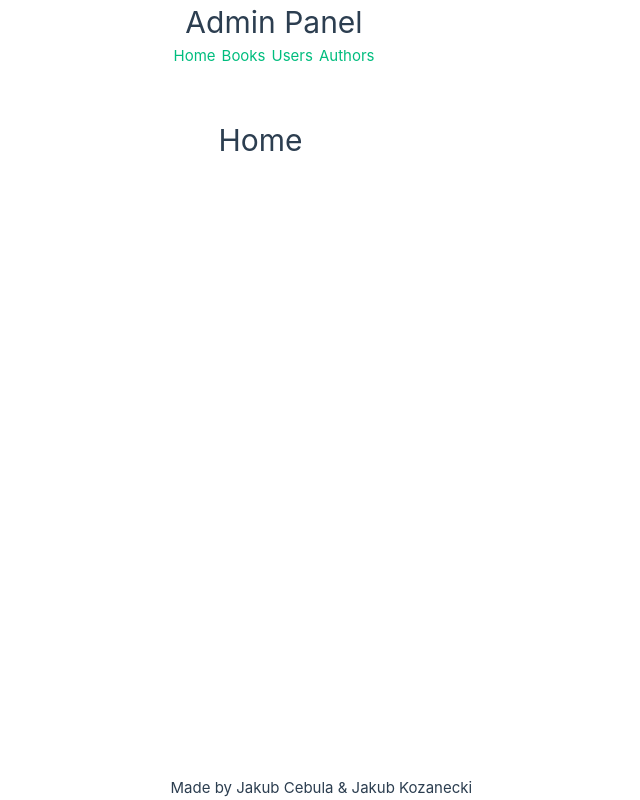
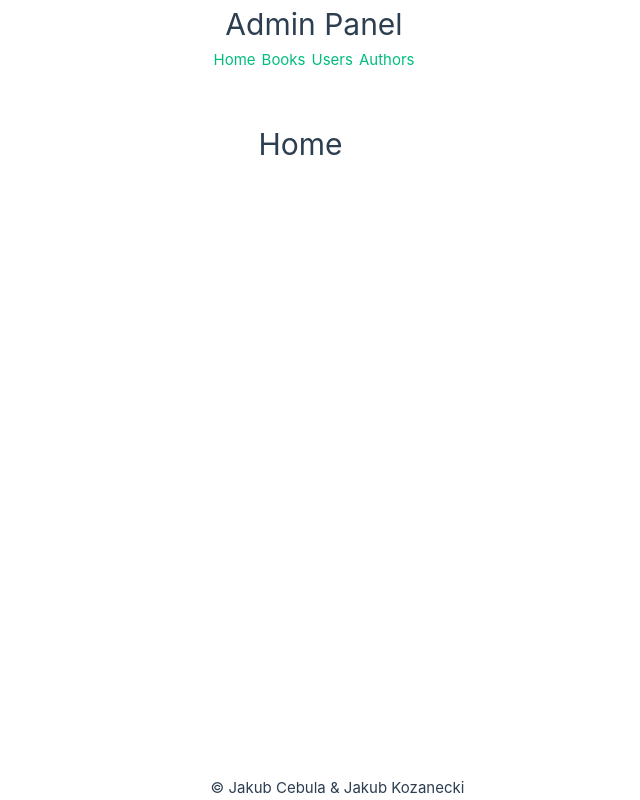
Before and after one commit to ShadowproofGamer/library-vue-frontend-ztw5, a Vue app: page / in a window 1280 px wide. Shown: the whole page, without its empty margins (326-966 px from the left). Built offline with nearby package versions, Linux system fonts and the light colour scheme.

Commit message:
layout somewhat working

```diff
--- a/src/App.vue
+++ b/src/App.vue
@@ -1,24 +1,23 @@
-<script setup>
+<template>
 
+  <component :is="layout">
+    <router-view :layout.sync="layout"/>
+  </component>
+
+
+</template>
+<script>
+import LayoutDefault from "@/layouts/LayoutDefault.vue";
+
+export default {
+  name: 'App',
+  data() {
+    return {
+      layout: LayoutDefault,
+    };
+  },
+};
 </script>
-
-<template>
-    <header>
-      <h1>Admin Panel</h1>
-      <div class="nav">
-        <router-link to="/">Home</router-link>
-        <router-link to="/books">Books</router-link>
-        <router-link to="/users">Users</router-link>
-        <router-link to="/authors">Authors</router-link>
-      </div>
-    </header>
-
-  <router-view></router-view>
-
-    <footer>
-      <p>Made by Jakub Cebula & Jakub Kozanecki</p>
-    </footer>
-</template>
 
 <style scoped>
 header {
--- /dev/null
+++ b/src/layouts/LayoutDefault.vue
@@ -0,0 +1,25 @@
+<script setup>
+
+</script>
+
+<template>
+  <header class="LayoutDefault__header">
+    <h1>Admin Panel</h1>
+    <div class="nav">
+      <router-link to="/">Home</router-link>
+      <router-link to="/books">Books</router-link>
+      <router-link to="/users">Users</router-link>
+      <router-link to="/authors">Authors</router-link>
+    </div>
+  </header>
+  <main class="LayoutDefault__main">
+    <slot/>
+  </main>
+  <footer class="LayoutDefault__footer">
+    <p>&copy; Jakub Cebula & Jakub Kozanecki</p>
+  </footer>
+</template>
+
+<style scoped>
+
+</style>
--- a/src/views/Authors.vue
+++ b/src/views/Authors.vue
@@ -25,9 +25,6 @@
       <button @click="creating=!creating">Add new author</button>
     </div>
   </div>
-  <div v-else>
-    <p>Loading data...</p>
-  </div>
   <div v-if="creating">
     <h1>Add New Author</h1>
     <form @submit.prevent="addAuthor">
@@ -53,6 +50,8 @@
   </div>
 </template>
 <script>
+import LayoutDefault from "@/layouts/LayoutDefault.vue";
+
 export default {
   data() {
     return {
@@ -184,7 +183,11 @@ export default {
   },
   mounted() {
     this.fetchData();
-  }
+  },
+  name: 'Authors',
+  created() {
+    this.$emit('update:layout', LayoutDefault);
+  },
 }
 
 </script>
--- a/src/views/Books.vue
+++ b/src/views/Books.vue
@@ -26,9 +26,6 @@
       <button @click="nextPage" :disabled="currentPage === totalPages">Next</button>
       <button @click="creating=!creating">Add new Book</button>
     </div>
-  </div>
-  <div v-else>
-    <p>Loading data...</p>
   </div>
   <div v-if="creating">
     <h1>Add New Book</h1>
@@ -59,6 +56,8 @@
   </div>
 </template>
 <script>
+import LayoutDefault from "@/layouts/LayoutDefault.vue";
+
 export default {
   data() {
     return {
@@ -123,12 +122,14 @@ export default {
           // Book added successfully
           console.log('New book added successfully');
           // Reset the form fields
+          // this.books.push(this.newBook)
           this.newBook = {
             userId: '',
             firstName: null,
             lastName: null
           };
           await this.fetchData();
+
         } else {
           // Error handling if the request fails
           console.error('Failed to add new book');
@@ -193,7 +194,11 @@ export default {
   },
   mounted() {
     this.fetchData();
-  }
+  },
+  name: 'Books',
+  created() {
+    this.$emit('update:layout', LayoutDefault);
+  },
 }
 
 </script>
--- a/src/views/Home.vue
+++ b/src/views/Home.vue
@@ -1,15 +1,20 @@
-<script setup>
+<template>
+  <div class="home spa">
+    <h1>Home</h1>
+  </div>
+</template>
+<script>
+import LayoutDefault from '../layouts/LayoutDefault.vue';
 
+export default {
+  name: 'Home',
+  created() {
+    this.$emit('update:layout', LayoutDefault);
+  },
+};
 </script>
-
-<template>
-<div class="home spa">
-  <h1>Home</h1>
-</div>
-</template>
-
 <style scoped>
-template{
+template {
   padding: 3rem;
 }
 </style>
--- a/src/views/Users.vue
+++ b/src/views/Users.vue
@@ -25,9 +25,6 @@
       <button @click="creating=!creating">Add new user</button>
     </div>
   </div>
-  <div v-else>
-    <p>Loading data...</p>
-  </div>
   <div v-if="creating">
     <h1>Add New User</h1>
     <form @submit.prevent="addUser">
@@ -53,6 +50,8 @@
   </div>
 </template>
 <script>
+import LayoutDefault from "@/layouts/LayoutDefault.vue";
+
 export default {
   data() {
     return {
@@ -187,7 +186,11 @@ export default {
   },
   mounted() {
     this.fetchData();
-  }
+  },
+  name: 'Users',
+  created() {
+    this.$emit('update:layout', LayoutDefault);
+  },
 }
 
 </script>
```
Also changed, not shown: src/layouts/AppLayout.vue (added, +11 -0 lines).
